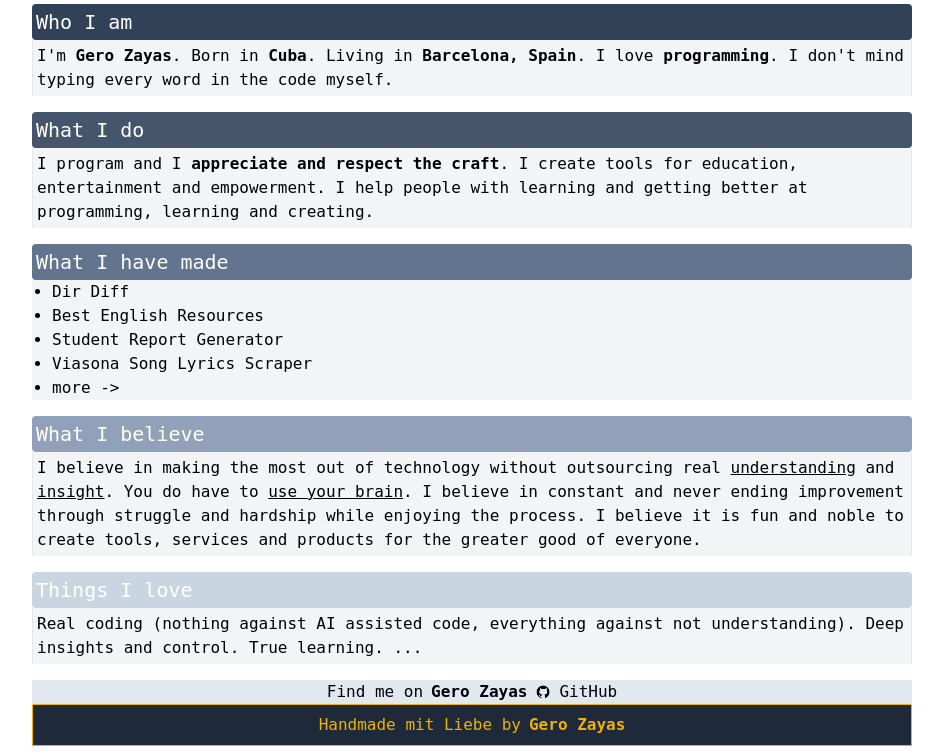
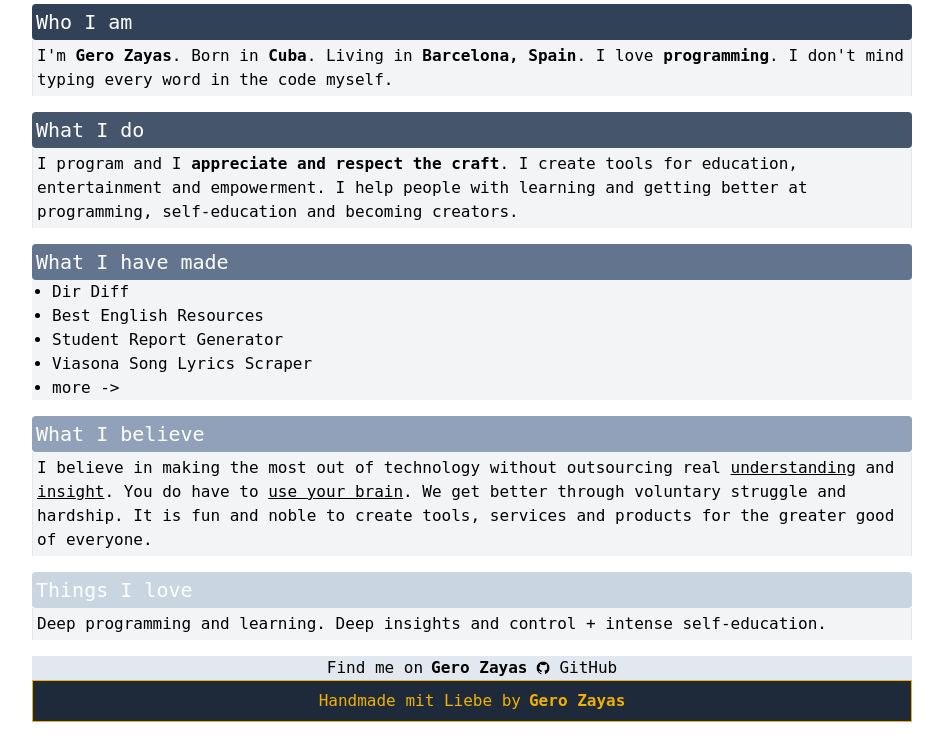
Before and after one commit to GeroZayas/Gero-Website-2026, a FastAPI app: page / in a window 1280 px wide. Shown: the part 160-914 px from the top of the page, without its empty margins (168-1111 px from the left). After the commit the page ends 882 px from the top, so only its background shows below. Run offline with FastAPI, Linux system fonts and the light colour scheme; some libraries are stand-ins or nearby versions; some web fonts are replaced.

Commit message:
chore: message change

```diff
--- a/templates/home.html
+++ b/templates/home.html
@@ -35,7 +35,8 @@ block content %}
       <p class="bg-gray-100">
         I program and I <b>appreciate and respect the craft</b>. I create tools
         for education, entertainment and empowerment. I help people with
-        learning and getting better at programming, learning and creating.
+        learning and getting better at programming, self-education and becoming
+        creators.
       </p>
     </div>
     <div class="">
@@ -73,23 +74,21 @@ block content %}
       <p class="bg-gray-100">
         I believe in making the most out of technology without outsourcing real
         <u>understanding</u> and <u>insight</u>. You do have to
-        <u>use your brain</u>. I believe in constant and never ending
-        improvement through struggle and hardship while enjoying the process. I
-        believe it is fun and noble to create tools, services and products for
+        <u>use your brain</u>. We get better through voluntary struggle and
+        hardship. It is fun and noble to create tools, services and products for
         the greater good of everyone.
       </p>
     </div>
     <div class="">
       <h3 class="text-xl bg-slate-300 text-white p-1 rounded">Things I love</h3>
       <p class="bg-gray-100">
-        Real coding (nothing against AI assisted code, everything against not
-        understanding). Deep insights and control. True learning. ...
+        Deep programming and learning. Deep insights and control + intense self-education.
       </p>
     </div>
   </div>
 </article>
 <section class="">
-    <div class="pt-2 pb-2"></div>
+  <div class="pt-2 pb-2"></div>
 </section>
 
 {% endblock %}
```
